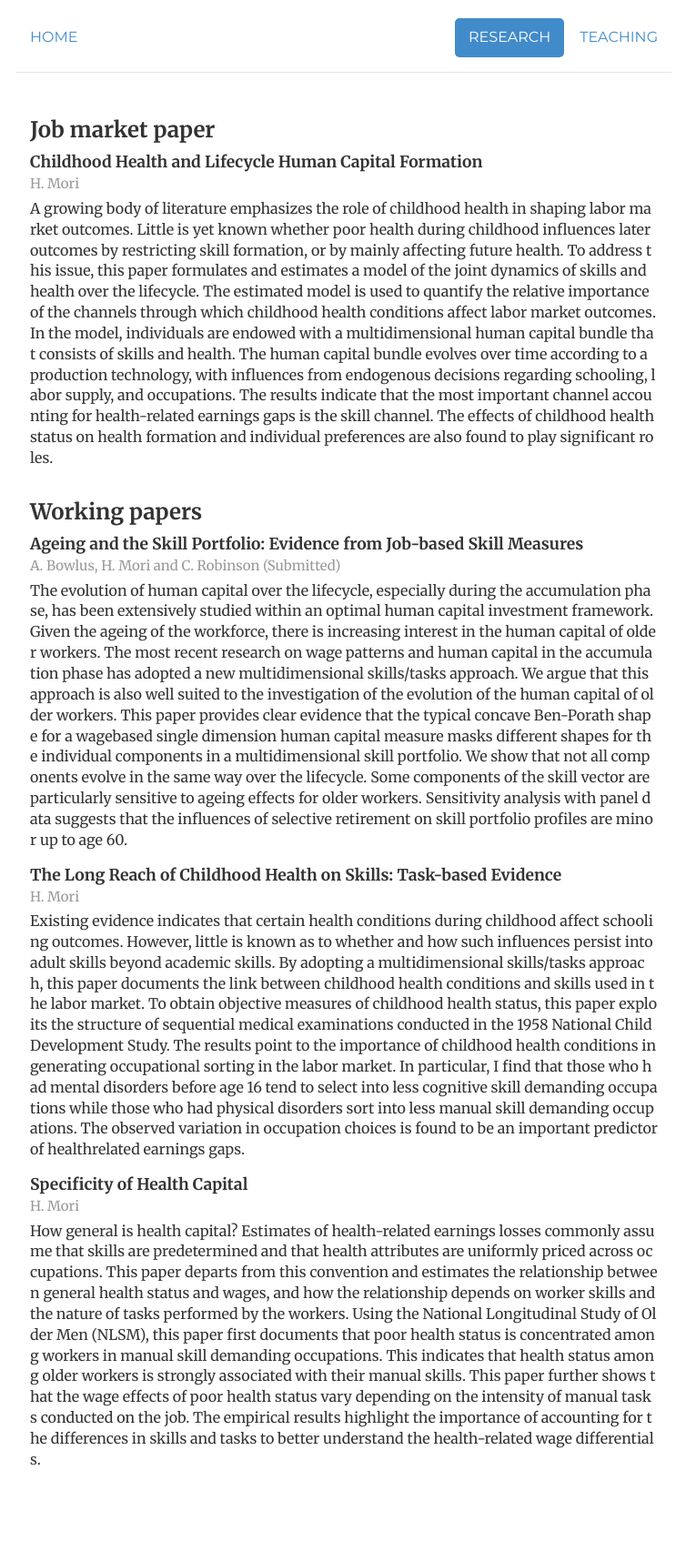
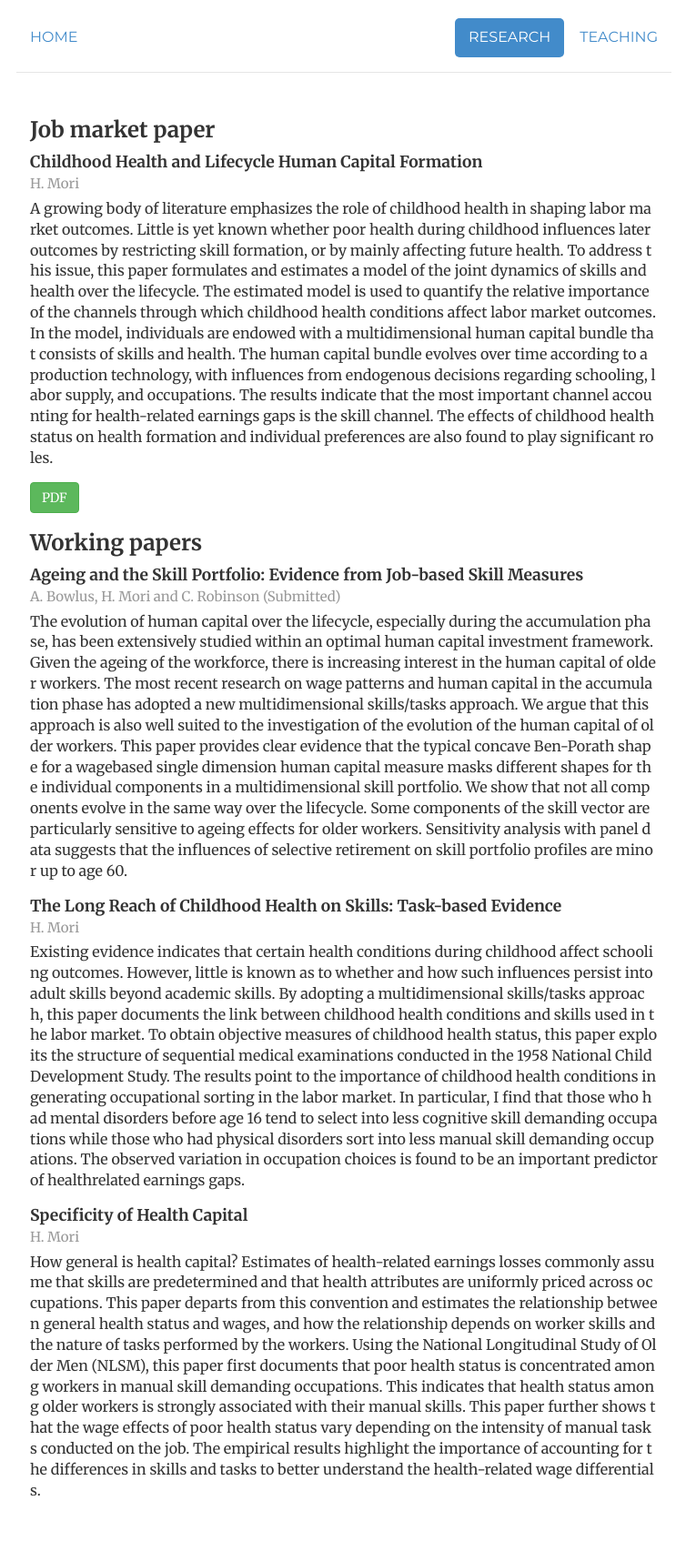
Before and after one commit to morihiroaki/morihiroaki.github.io, a Jekyll site: the page built from research.html, in a window 1280 px wide. Shown: the whole page at 91% size, without its empty margins (262-1016 px from the left). Built offline with Jekyll 4.4.1, drawn with Linux system fonts in a browser that asks for light colours; before the commit the page ends 1671 px from its top, so only the background shows below that.

Commit message:
Update research.html

```diff
--- a/research.html
+++ b/research.html
@@ -25,6 +25,7 @@ for health-related earnings gaps is the skill channel. The effects of childhood
 on health formation and individual preferences are also found to play significant roles.
 </div>
 </div>
+<a target="_blank" href="/jmp_mori.pdf" class="btn btn-success" title="Job Market Paper">PDF</a>
 <h3>Working papers</h3>
 <div class='span10 offset1'>
 <div class='pTitle'> Ageing and the Skill Portfolio: Evidence from Job-based Skill Measures</div>
```
